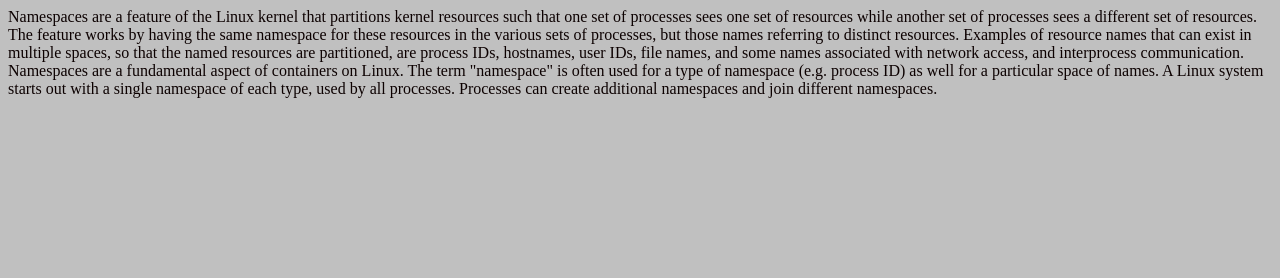
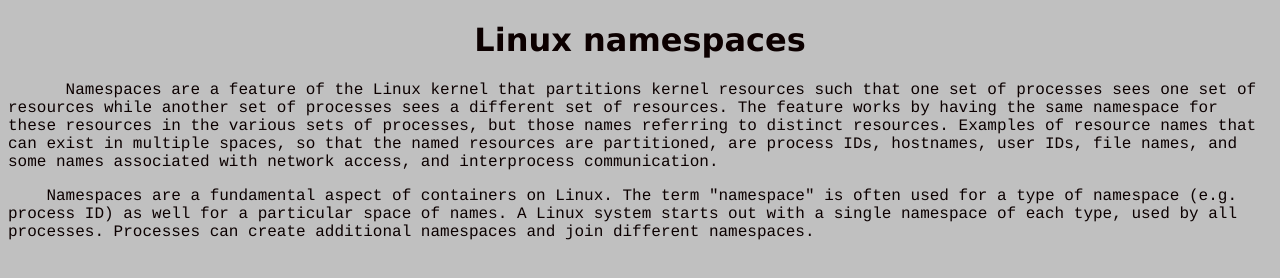
Before and after one commit to yuliyan5/wp_task_rb, a plain HTML site: page content/index.html in a window 1280 px wide. Drawn offline with Linux system fonts and the light colour scheme.

Commit message:
format index.html

```diff
--- a/content/index.html
+++ b/content/index.html
@@ -5,13 +5,32 @@
     <style type="text/css">
       body {
         color: rgb(12, 0, 0);
-         background-color: #c0c0c0 }
+        background-color: #c0c0c0;
+      }
+      h1 {
+        text-align: center;
+      }
     </style>
   </head>
   <body>
-      Namespaces are a feature of the Linux kernel that partitions kernel resources such that one set of processes sees one set of resources while another set of processes sees a different set of resources. The feature works by having the same namespace for these resources in the various sets of processes, but those names referring to distinct resources. Examples of resource names that can exist in multiple spaces, so that the named resources are partitioned, are process IDs, hostnames, user IDs, file names, and some names associated with network access, and interprocess communication.
-      Namespaces are a fundamental aspect of containers on Linux.
-      The term "namespace" is often used for a type of namespace (e.g. process ID) as well for a particular space of names.
-      A Linux system starts out with a single namespace of each type, used by all processes. Processes can create additional namespaces and join different namespaces.
+    <h1 style="font-family: verdana;">Linux namespaces</h1>
+    <p style="font-family: courier;">
+      &nbsp;&nbsp;&nbsp;&nbsp;&nbsp; Namespaces are a feature of the Linux
+      kernel that partitions kernel resources such that one set of processes
+      sees one set of resources while another set of processes sees a different
+      set of resources. The feature works by having the same namespace for these
+      resources in the various sets of processes, but those names referring to
+      distinct resources. Examples of resource names that can exist in multiple
+      spaces, so that the named resources are partitioned, are process IDs,
+      hostnames, user IDs, file names, and some names associated with network
+      access, and interprocess communication.
+    </p>
+    <p style="font-family: courier;">
+      &nbsp;&nbsp;&nbsp;&nbsp;Namespaces are a fundamental aspect of containers
+      on Linux. The term "namespace" is often used for a type of namespace (e.g.
+      process ID) as well for a particular space of names. A Linux system starts
+      out with a single namespace of each type, used by all processes. Processes
+      can create additional namespaces and join different namespaces.
+    </p>
   </body>
 </html>
```
Lines whose indentation alone changed are shown as unchanged.
